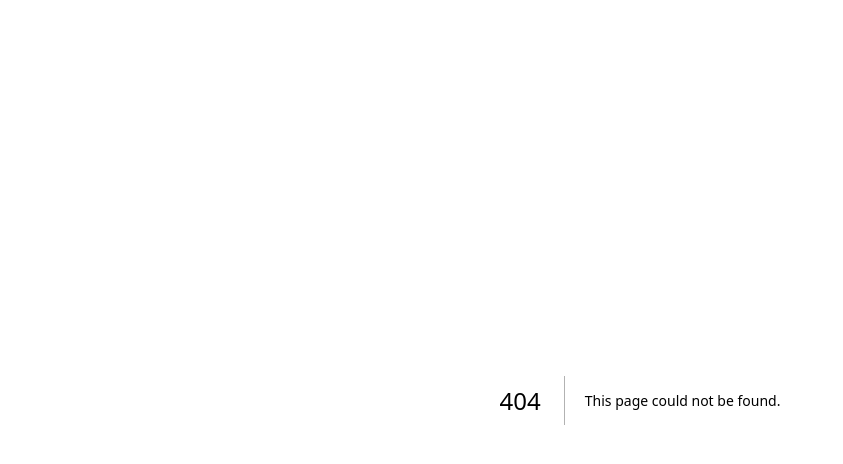
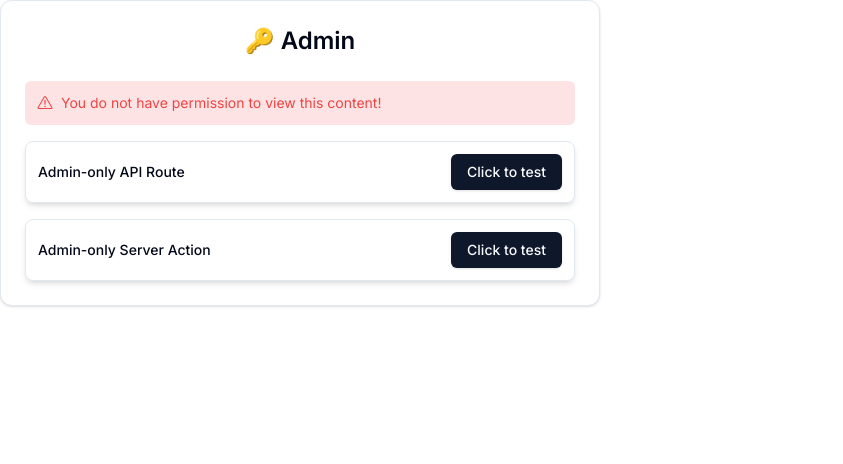
Before and after one commit to Marknjo/auth-mastery, a Next.js app: page /admin in a window 1280 px wide. Before the commit this address had no page. Shown: the top 464 px of the page, without its empty margins (0-843 px from the left). Built offline with nearby package versions, Linux system fonts and the light colour scheme; no server answers; sample sign-in values are in the browser's storage.

Commit message:
implement AdminPage route to demonstrate gated pages/components & server actions & API route actions

```diff
--- /dev/null
+++ b/app/(protected)/admin/page.tsx
@@ -0,0 +1,58 @@
+'use client';
+
+import { UserRole } from '@prisma/client';
+import { toast } from 'sonner';
+
+import { admin } from '@/actions/admin';
+import { RoleGate } from '@/components/auth/role-gate';
+import FormSuccess from '@/components/form-success';
+import { Button } from '@/components/ui/button';
+import { Card, CardContent, CardHeader } from '@/components/ui/card';
+
+function AdminPage() {
+  const handleServerActionClick = async () => {
+    const response = await admin();
+
+    if (response?.error) {
+      toast.warning(response.error);
+    }
+
+    if (response?.success) {
+      toast.success(response.success);
+    }
+  };
+
+  const handleApiRouteClick = async () => {
+    const res = await fetch('/api/admin');
+
+    const data: { message: string } = await res.json();
+
+    if (res.status === 403) {
+      toast.warning(data.message);
+    }
+
+    toast.success(data.message);
+  };
+
+  return (
+    <Card className='w-[600px]'>
+      <CardHeader>
+        <p className='text-2xl font-semibold text-center'>🔑 Admin</p>
+      </CardHeader>
+      <CardContent className='space-y-4'>
+        <RoleGate allowedRole={UserRole.ADMIN}>
+          <FormSuccess message='You are allowed to see this content!' />
+        </RoleGate>
+        <div className='flex flex-row items-center justify-between rounded-lg border p-3 shadow-md'>
+          <p className='text-sm font-medium'>Admin-only API Route</p>
+          <Button onClick={handleApiRouteClick}>Click to test</Button>
+        </div>
+        <div className='flex flex-row items-center justify-between rounded-lg border p-3 shadow-md'>
+          <p className='text-sm font-medium'>Admin-only Server Action</p>
+          <Button onClick={handleServerActionClick}>Click to test</Button>
+        </div>
+      </CardContent>
+    </Card>
+  );
+}
+export default AdminPage;
```
